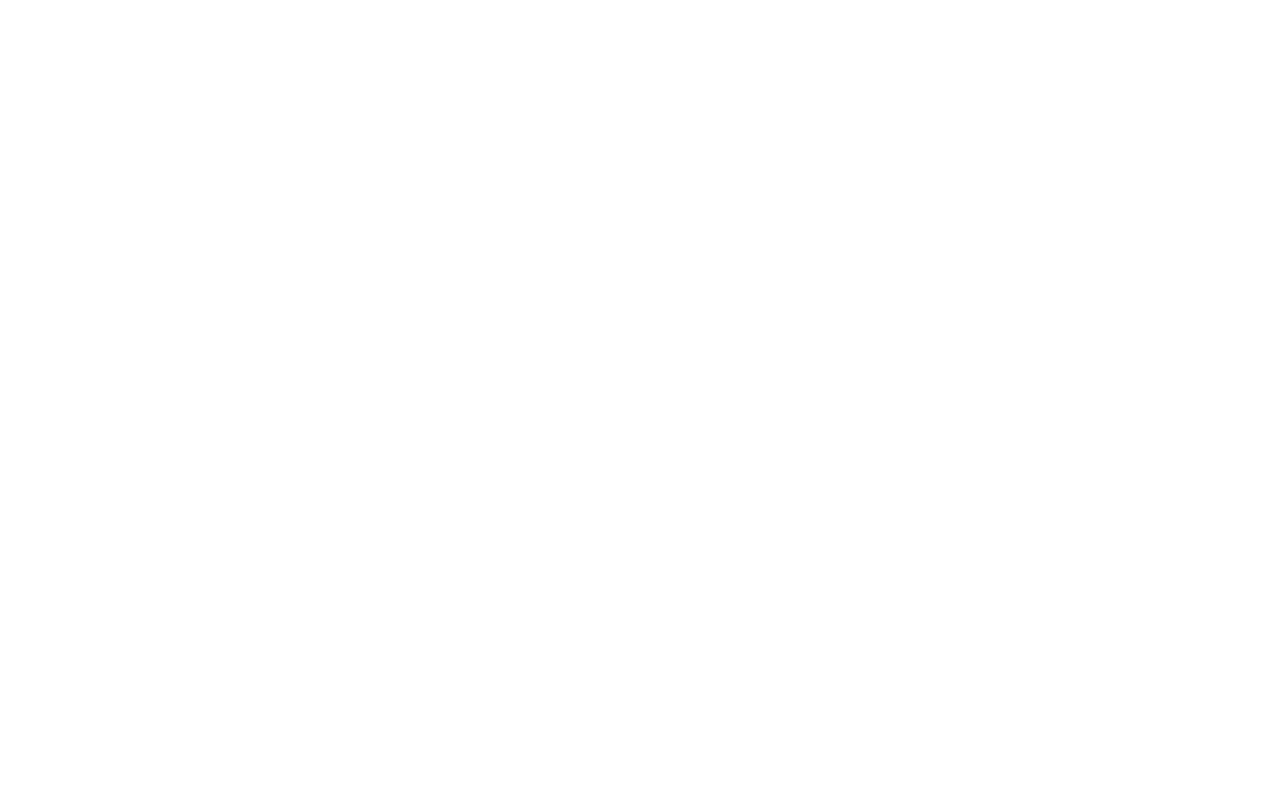
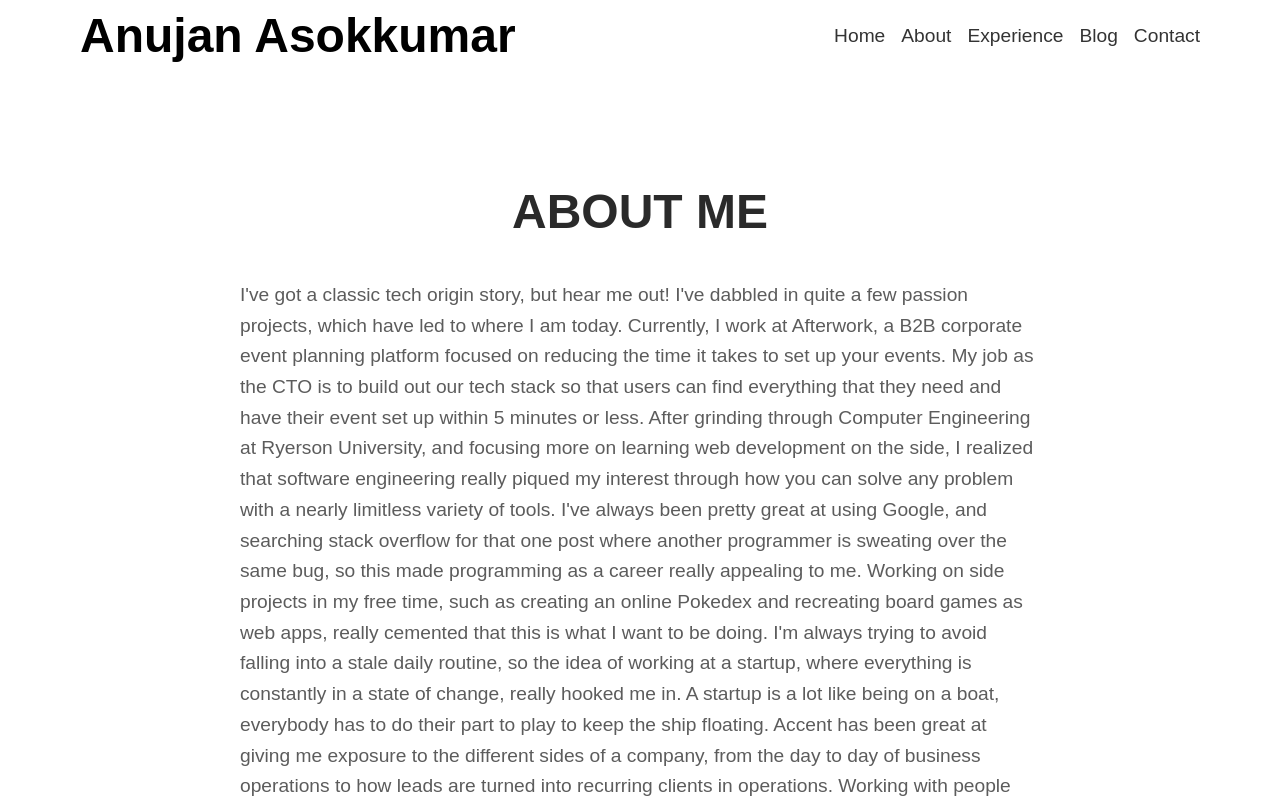
Before and after one commit to AnujanAsok/anujanwebsite, a React (Create React App) app: page /about in a window 1280 px wide. Before the commit this address had no page. Shown: the top 800 px of the page. Built offline with nearby package versions, Linux system fonts and the light colour scheme.

Commit message:
adding in about, and revamp home

```diff
--- /dev/null
+++ b/src/About.js
@@ -0,0 +1,45 @@
+import React from "react";
+import "./styles.css";
+import Layout from "./Layout";
+
+const About = () => {
+  return (
+    <Layout>
+      <div className="page-container">
+        <h2 className="about-heading">About me</h2>
+        <p className="about-paragraph">
+          I've got a classic tech origin story, but hear me out! I've dabbled in
+          quite a few passion projects, which have led to where I am today.
+          Currently, I work at Afterwork, a B2B corporate event planning
+          platform focused on reducing the time it takes to set up your events.
+          My job as the CTO is to build out our tech stack so that users can
+          find everything that they need and have their event set up within 5
+          minutes or less. After grinding through Computer Engineering at
+          Ryerson University, and focusing more on learning web development on
+          the side, I realized that software engineering really piqued my
+          interest through how you can solve any problem with a nearly limitless
+          variety of tools. I've always been pretty great at using Google, and
+          searching stack overflow for that one post where another programmer is
+          sweating over the same bug, so this made programming as a career
+          really appealing to me. Working on side projects in my free time, such
+          as creating an online Pokedex and recreating board games as web apps,
+          really cemented that this is what I want to be doing. I'm always
+          trying to avoid falling into a stale daily routine, so the idea of
+          working at a startup, where everything is constantly in a state of
+          change, really hooked me in. A startup is a lot like being on a boat,
+          everybody has to do their part to play to keep the ship floating.
+          Accent has been great at giving me exposure to the different sides of
+          a company, from the day to day of business operations to how leads are
+          turned into recurring clients in operations. Working with people who
+          are just as passionate as you is a huge plus that also really helps
+          with breaking out of that introvert shell that comes free with your
+          macbook. Some programming languages that I am proficient in are
+          javascript, HTML & CSS, Python, Jquery, Java, C, and React, and
+          several SQL languages, but I'm always adding more to my skill set
+        </p>
+      </div>
+    </Layout>
+  );
+};
+
+export default About;
--- a/src/App.js
+++ b/src/App.js
@@ -3,12 +3,14 @@
 import HomePage from "./HomePage";
 import Experience from "./Experience";
 import { BrowserRouter, Route, Routes } from "react-router-dom";
+import About from "./About";
 
 function App() {
   return (
     <BrowserRouter>
       <Routes>
         <Route path="/" element={<HomePage />} />
+        <Route path="/about" element={<About />} />
         <Route path="/experiences" element={<Experience />} />
       </Routes>
     </BrowserRouter>
--- a/src/HomePage.js
+++ b/src/HomePage.js
@@ -5,36 +5,20 @@
 
 const HomePage = () => {
   return (
-    <div className="page-container">
-      <header className="header">
-        <h1>Personal Portfolio</h1>
-        <nav>
-          <Link to="/">Home</Link>
-          <Link to="/about">About</Link>
-          <Link to="/experiences">Experience</Link>
-          <Link to="/blog">Blog</Link>
-          <Link to="/contact">Contact</Link>
-        </nav>
-      </header>
-      <section className="homepage-hero">
-        <h2>Welcome to my personal portfolio site</h2>
-        <p>This is a placeholder paragraph for the homepage content.</p>
-      </section>
-      <section className="homepage-features">
-        <div className="feature">
-          <h3>Feature 1</h3>
-          <p>Lorem ipsum dolor sit amet, consectetur adipiscing elit.</p>
-        </div>
-        <div className="feature">
-          <h3>Feature 2</h3>
-          <p>Lorem ipsum dolor sit amet, consectetur adipiscing elit.</p>
-        </div>
-        <div className="feature">
-          <h3>Feature 3</h3>
-          <p>Lorem ipsum dolor sit amet, consectetur adipiscing elit.</p>
-        </div>
-      </section>
-    </div>
+    <Layout>
+      <div className="page-container">
+        <section className="homepage-hero">
+          <h2>Hey, I'm Anujan Asokkumar</h2>
+          <p>
+            A software engineer with a passion for full stack web development
+            that create a much more memorable experience for the end user.
+          </p>
+          <Link to={"/experiences"}>
+            <button>View my experience</button>
+          </Link>
+        </section>
+      </div>
+    </Layout>
   );
 };
 
--- a/src/Layout.js
+++ b/src/Layout.js
@@ -4,25 +4,15 @@
   return (
     <div>
       <header className="header">
-        <h1>My Portfolio</h1>
+        <h1>Anujan Asokkumar</h1>
         <nav>
-          <ul>
-            <li>
-              <Link to="/">Home</Link>
-            </li>
-            <li>
-              <Link to="/about">About</Link>
-            </li>
-            <li>
-              <Link to="/experiences">Experience</Link>
-            </li>
-            <li>
-              <Link to="/blog">Blog</Link>
-            </li>
-            <li>
-              <Link to="/contact">Contact</Link>
-            </li>
-          </ul>
+          <nav>
+            <Link to="/">Home</Link>
+            <Link to="/about">About</Link>
+            <Link to="/experiences">Experience</Link>
+            <Link to="/blog">Blog</Link>
+            <Link to="/contact">Contact</Link>
+          </nav>
         </nav>
       </header>
       <main>{children}</main>
--- a/src/styles.css
+++ b/src/styles.css
@@ -1,6 +1,6 @@
 /* Default font styles */
 body {
-  font-family: "Roboto", sans-serif;
+  font-family: "Montserrat", sans-serif;
   font-size: 16px;
   line-height: 1.5;
 }
@@ -18,6 +18,8 @@
   justify-content: space-between;
   align-items: center;
   margin-bottom: 2rem;
+  padding-left: 5rem;
+  padding-right: 5rem;
 }
 
 .header h1 {
@@ -35,13 +37,12 @@
 /* Homepage hero */
 .homepage-hero {
   height: 500px;
-  background-image: url("https://images.unsplash.com/photo-1519681393784-d120267933ba");
-  background-size: cover;
   display: flex;
-  justify-content: center;
+  flex-direction: column;
+  justify-content: space-between;
   align-items: center;
   text-align: center;
-  color: #fff;
+  color: #000;
   position: relative;
 }
 
@@ -52,6 +53,23 @@
 
 .homepage-hero p {
   font-size: 1.2rem;
+  width: 50%;
+}
+
+.homepage-hero button {
+  background-color: #000;
+  color: #fff;
+  border: none;
+  padding: 1rem 2rem;
+  font-size: 1.2rem;
+  border-radius: 5px;
+  cursor: pointer;
+  transition: all 0.3s ease-in-out;
+}
+
+.homepage-hero button:hover {
+  background-color: #ddd;
+  color: #000;
 }
 
 /* Homepage features */
@@ -106,30 +124,48 @@
 
 /* About page */
 .about {
-  margin-top: 4rem;
+  display: flex;
+  flex-direction: column;
+  align-items: center;
+  padding: 3rem;
 }
 
-.about h2 {
-  font-size: 2.5rem;
+.about-heading {
+  font-size: 3rem;
+  text-align: center;
   margin-bottom: 2rem;
+  color: #2a2a2a;
+  text-transform: uppercase;
 }
 
-.about p {
+.about-paragraph {
   font-size: 1.2rem;
-  line-height: 1.8;
-  margin-bottom: 1rem;
+  text-align: left;
+  color: #5c5c5c;
+  line-height: 1.6;
+  max-width: 800px;
+  margin: 0 auto;
 }
 
-.about ul {
-  list-style: none;
-  padding-left: 0;
+.about-image {
+  width: 100%;
+  max-width: 600px;
+  height: auto;
+  margin-top: 3rem;
+  box-shadow: 0 0 10px rgba(0, 0, 0, 0.2);
+  border-radius: 5px;
 }
 
-.about li {
-  margin-bottom: 0.5rem;
+.about-link {
+  font-size: 1.2rem;
+  color: #2a2a2a;
+  text-decoration: none;
+  border-bottom: 2px solid #2a2a2a;
+  transition: all 0.3s ease-in-out;
+  margin-top: 2rem;
 }
 
-.about li:before {
-  content: "•";
-  margin-right: 0.5rem;
+.about-link:hover {
+  color: #fff;
+  background-color: #2a2a2a;
 }
```
